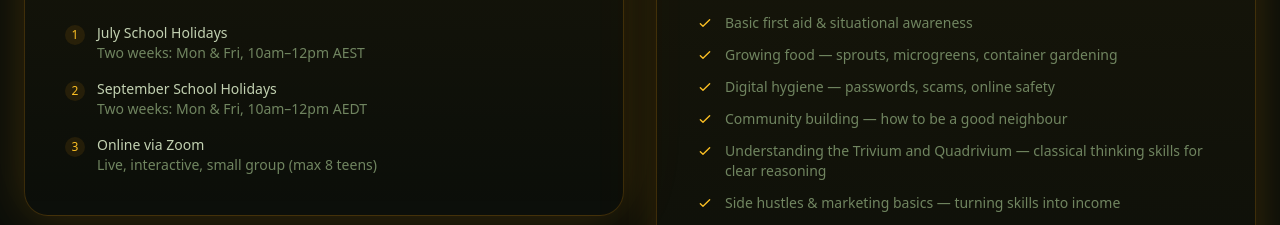
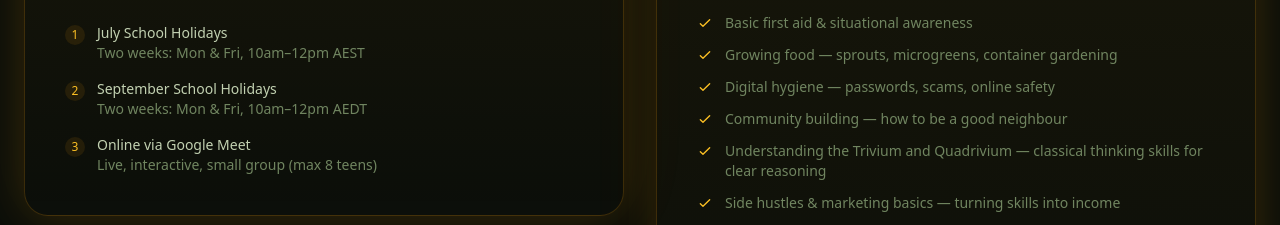
Before and after one commit to boktoday/okready-landing, a React (Vite) app: page / in a window 1280 px wide. Shown: the part 8120-8345 px from the top of the page. Built offline with nearby package versions, Linux system fonts and the light colour scheme.

Commit message:
Zoom -> Google Meet in teens section + chatbot context

```diff
--- a/public/okready-chat-context.md
+++ b/public/okready-chat-context.md
@@ -68,7 +68,7 @@ Local mapping, ham radio, mutual aid, intergenerational skill sharing, private T
 - For Ages 13–17
 - Two-week program, Mondays & Fridays, 2 hours per session
 - July School Holidays and September School Holidays
-- Online via Zoom, max 8 teens
+- Online via Google Meet, max 8 teens
 - $395 per teen
 - Our trainers hold NDIS and Working with Children checks
 - Covers: Emergency preparedness, AI literacy & AI Agents, Basic first aid, Growing food, Digital hygiene, Community building, Trivium & Quadrivium, Side hustles & marketing basics, Confidence & resilience
--- a/src/components/TeensWorkshop.tsx
+++ b/src/components/TeensWorkshop.tsx
@@ -56,7 +56,7 @@ export default function TeensWorkshop({ onRegisterClick }: TeensWorkshopProps) {
               <div className="flex items-start gap-3">
                 <div className="w-5 h-5 rounded-full bg-amber-500/10 flex items-center justify-center text-amber-400 text-xs mt-0.5 flex-shrink-0">3</div>
                 <div>
-                  <span className="text-earth-200 font-medium">Online via Zoom</span>
+                  <span className="text-earth-200 font-medium">Online via Google Meet</span>
                   <br />Live, interactive, small group (max 8 teens)
                 </div>
               </div>
```
